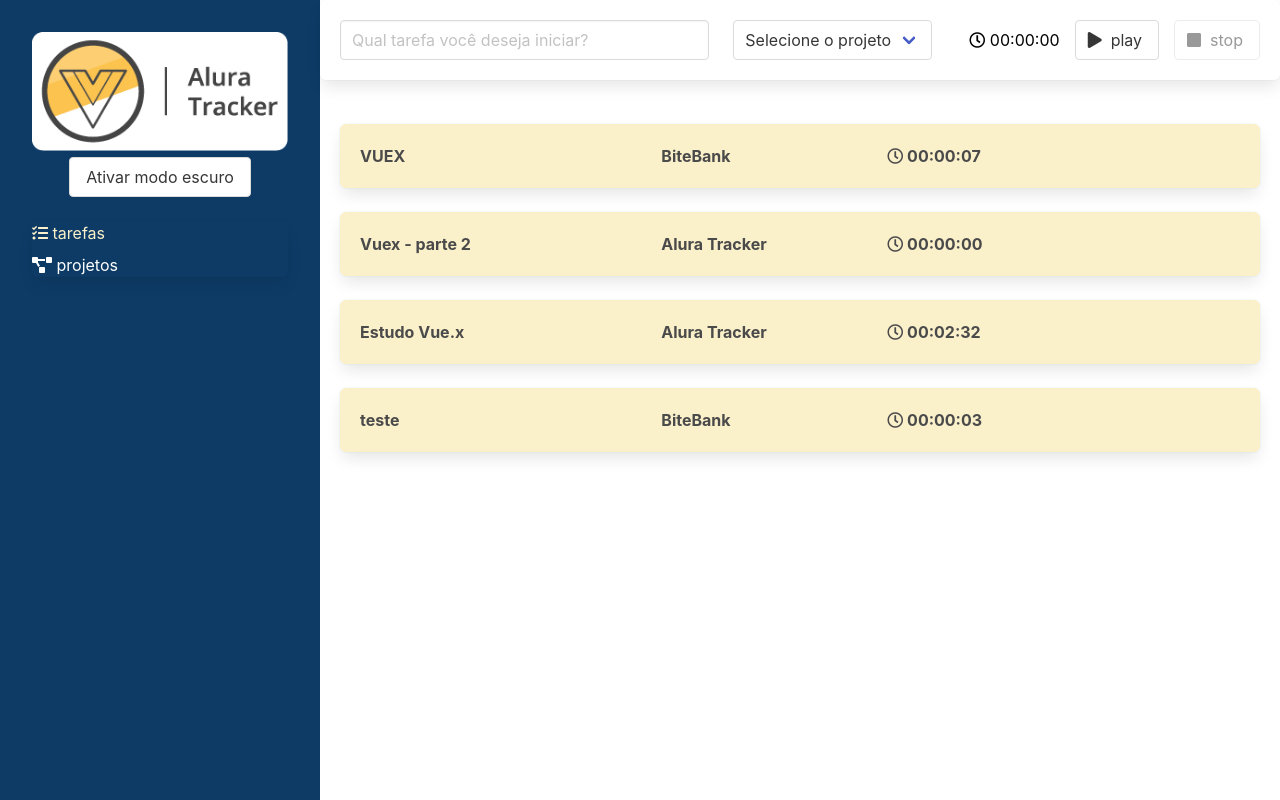
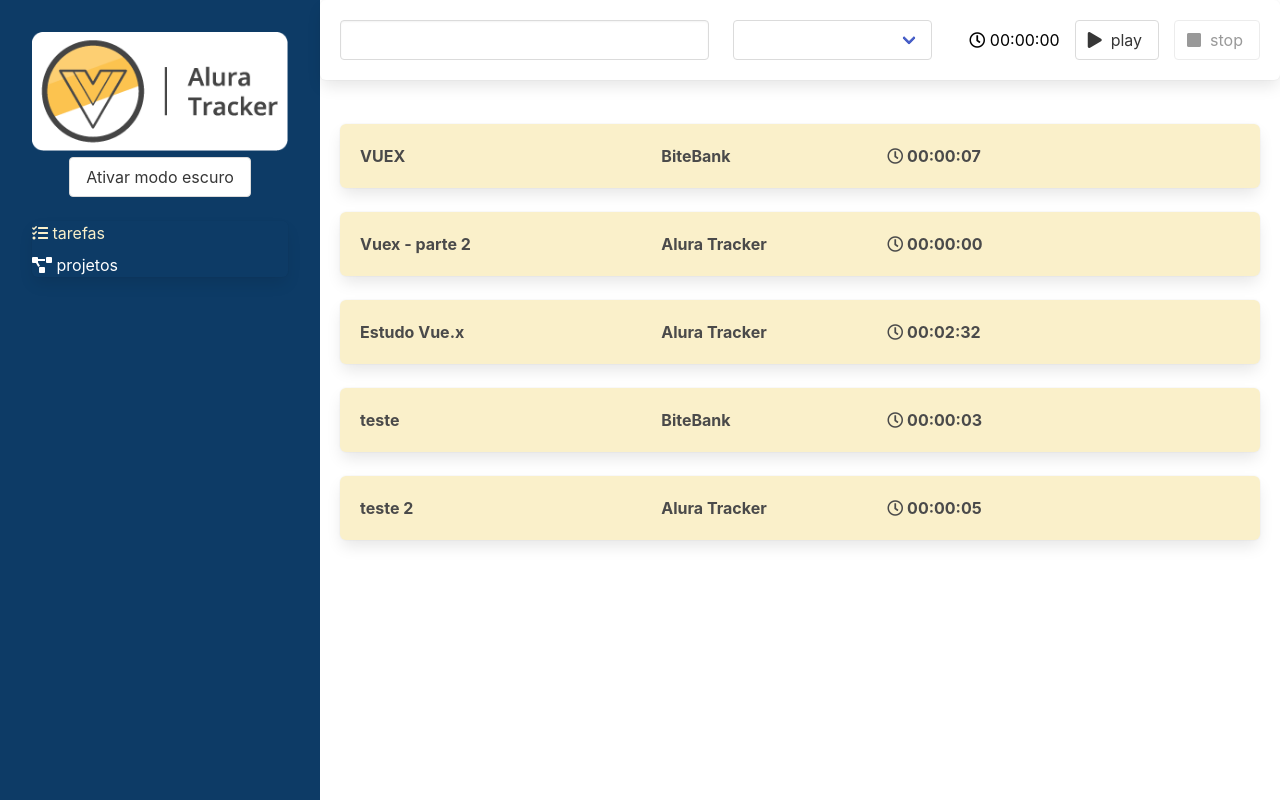
Before and after one commit to jpnc1695/Tracker-vue, a Vue app: page / in a window 1280 px wide. Built offline with nearby package versions, Linux system fonts and the light colour scheme; data requests are answered from the project's data file.

Commit message:
composition api formulario

```diff
--- a/db.json
+++ b/db.json
@@ -45,6 +45,15 @@
         "nome": "BiteBank"
       },
       "id": 7
+    },
+    {
+      "duracaoEmSegundos": 5,
+      "descricao": "teste 2",
+      "projeto": {
+        "id": 1,
+        "nome": "Alura Tracker"
+      },
+      "id": 8
     }
   ]
 }
--- a/src/components/Formulario.vue
+++ b/src/components/Formulario.vue
@@ -31,7 +31,7 @@
 </template>
 
 <script lang="ts">
-import { computed, defineComponent } from "vue";
+import { computed, defineComponent, ref } from "vue";
 import Temporizador from "./Temporizador.vue";
 import { useStore } from 'vuex'
 
@@ -43,26 +43,27 @@
   components: {
     Temporizador,
   },
-  data () {
+  setup (props, { emit }) {
+
+    const store = useStore(key)
+    const descricao = ref(" ")
+    const idProjeto = ref(" ")
+    const projetos = computed(()=>store.state.projeto.projetos)
+
+    const salvarTarefa = (tempoEmSegundos:number): void => {
+        emit('aoSalvarTarefa', {
+        duracaoEmSegundos: tempoEmSegundos,
+        descricao: descricao,
+        projeto: projetos.value.find(proj => proj.id == idProjeto.value)
+      })
+      descricao.value = ''
+    }
+
     return {
-      descricao: '',
-      idProjeto: ''
-    }
-  },
-  methods: {
-    salvarTarefa (tempoEmSegundos: number) : void {
-      this.$emit('aoSalvarTarefa', {
-        duracaoEmSegundos: tempoEmSegundos,
-        descricao: this.descricao,
-        projeto: this.projetos.find(proj => proj.id == this.idProjeto)
-      })
-      this.descricao = ''
-    }
-  },
-  setup () {
-    const store = useStore(key)
-    return {
-      projetos: computed(()=>store.state.projeto.projetos)
+      descricao,
+      idProjeto,
+      projetos,
+      salvarTarefa
     }
   }
 });
```
